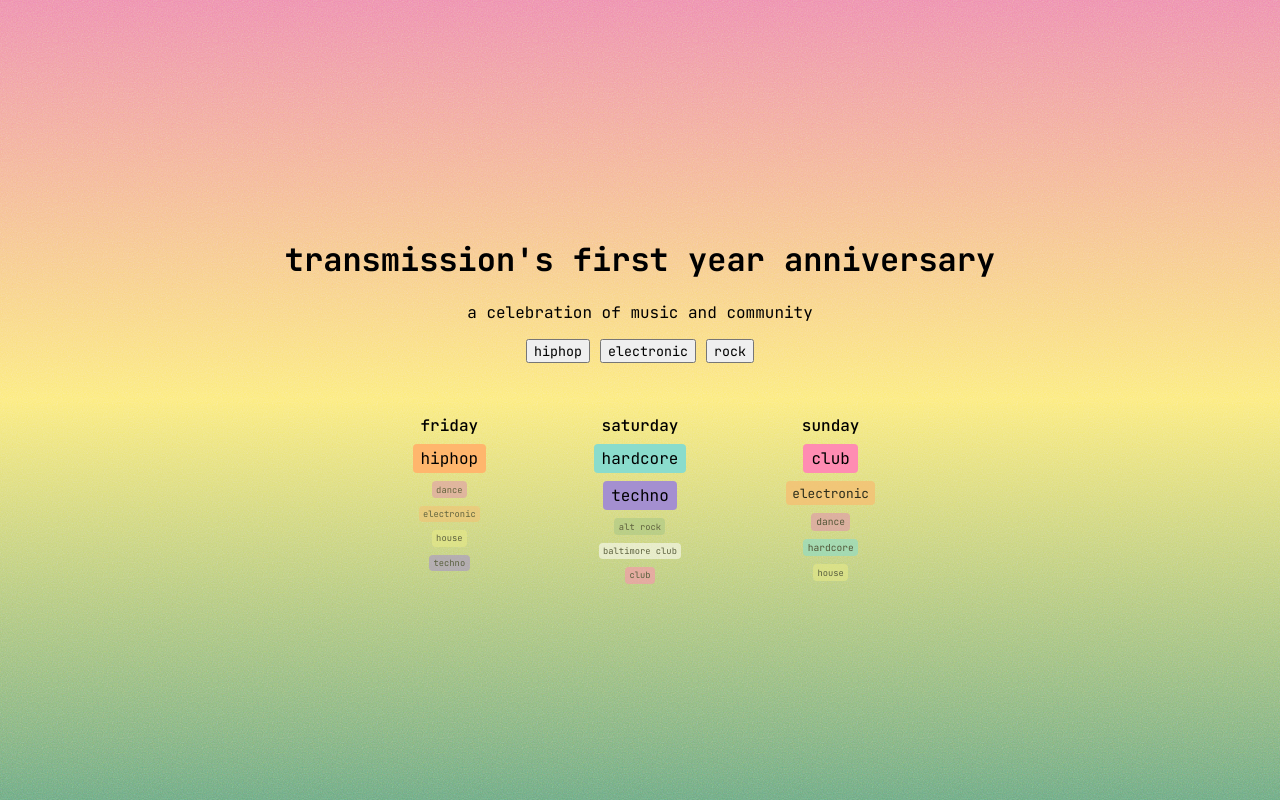
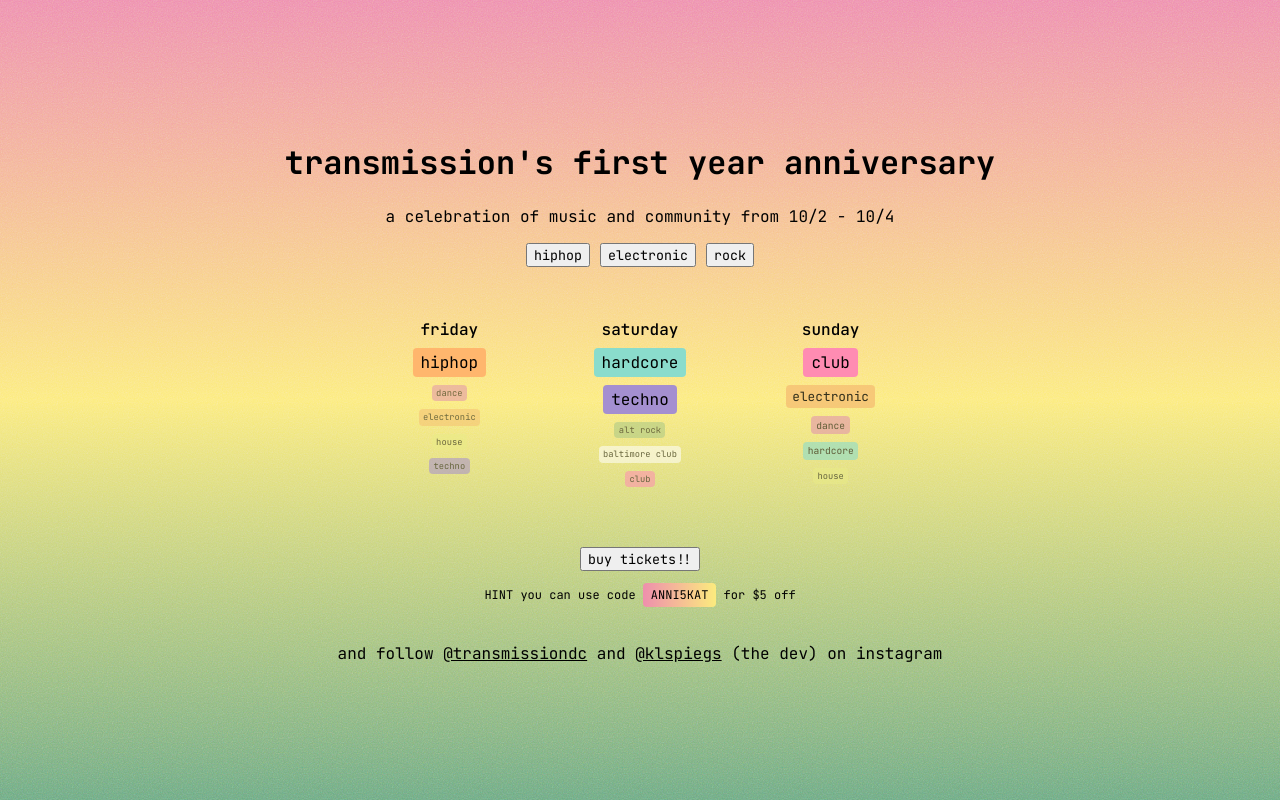
Before and after one commit to klspiegs/transmission-anniversary, a React (Vite) app: page / in a window 1280 px wide. Built offline with nearby package versions, Linux system fonts and the light colour scheme.

Commit message:
home page styling and text

```diff
--- a/index.html
+++ b/index.html
@@ -2,7 +2,11 @@
 <html lang="en">
   <head>
     <meta charset="UTF-8" />
-    <link rel="icon" type="image/svg+xml" href="/favicon.svg" />
+    <link rel="icon" type="image/png" href="/logo.png" />
+    <link rel="apple-touch-icon" href="/logo.png" />
+    <meta property="og:image" content="/logo.png" />
+    <meta name="twitter:card" content="summary" />
+    <meta name="twitter:image" content="/logo.png" />
     <meta name="viewport" content="width=device-width, initial-scale=1.0" />
     <link rel="preconnect" href="https://fonts.googleapis.com" />
     <link rel="preconnect" href="https://fonts.gstatic.com" crossorigin />
--- a/src/index.css
+++ b/src/index.css
@@ -33,11 +33,13 @@ body::before {
 
 .home {
   min-height: 100vh;
+  box-sizing: border-box;
   display: flex;
   flex-direction: column;
   align-items: center;
   justify-content: center;
   text-align: center;
+  padding: 35px;
 }
 
 .home-content {
@@ -80,3 +82,30 @@ a {
     animation: none;
   }
 }
+
+.buy-tickets {
+  margin-top: 60px;
+  p {
+    margin: 0;
+    font-size: 12px;
+  }
+}
+
+.promo-hint {
+  display: inline-block;
+  margin: 12px 0 0;
+  padding: 4px 8px;
+  border-radius: 4px;
+  background: linear-gradient(
+    90deg,
+    rgba(238, 143, 173, 1) 0%,
+    rgba(252, 235, 126, 1) 100%
+  );
+}
+
+.footer {
+  margin-top: 20px;
+  a {
+    text-decoration: underline;
+  }
+}
--- a/src/pages/Home.tsx
+++ b/src/pages/Home.tsx
@@ -3,6 +3,7 @@ import { topGenresForNight } from '../data/artists'
 import type { Night } from '../data/artists'
 import { genreColor } from '../data/genres'
 import styles from './Home.module.css'
+import instagramIcon from '../assets/instagram.svg'
 
 const NIGHTS: Night[] = ['friday', 'saturday', 'sunday']
 
@@ -12,7 +13,7 @@ function Home() {
       <div className="home-content cascade" style={{ animationDelay: '0ms' }}>
         <h1>transmission's first year anniversary</h1>
         <div>
-          <p>a celebration of music and community</p>
+          <p>a celebration of music and community from 10/2 - 10/4</p>
         </div>
         <div className="home-buttons">
           <Link to="/hiphop">
@@ -61,6 +62,15 @@ function Home() {
           )
         })}
       </div>
+      <div className='buy-tickets cascade'>
+        <a href="https://shotgun.live/en/festivals/broadcast-one-year-of-transmission" target="_blank" rel="noopener noreferrer">
+          <button type="button">buy tickets!!</button>
+        </a>
+        <p>HINT you can use code <span className="promo-hint">ANNI5KAT</span> for $5 off</p>
+      </div>
+      <div className='footer cascade'>
+        <p> and follow <a href="https://www.instagram.com/transmissiondc" target="_blank" rel="noopener noreferrer">@transmissiondc</a> and <a href="https://www.instagram.com/klspiegs" target="_blank" rel="noopener noreferrer">@klspiegs</a> (the dev) on instagram</p>
+      </div>
     </main>
   )
 }
```
Also changed, not shown: public/logo.png (added), src/assets/logo.png (added).
